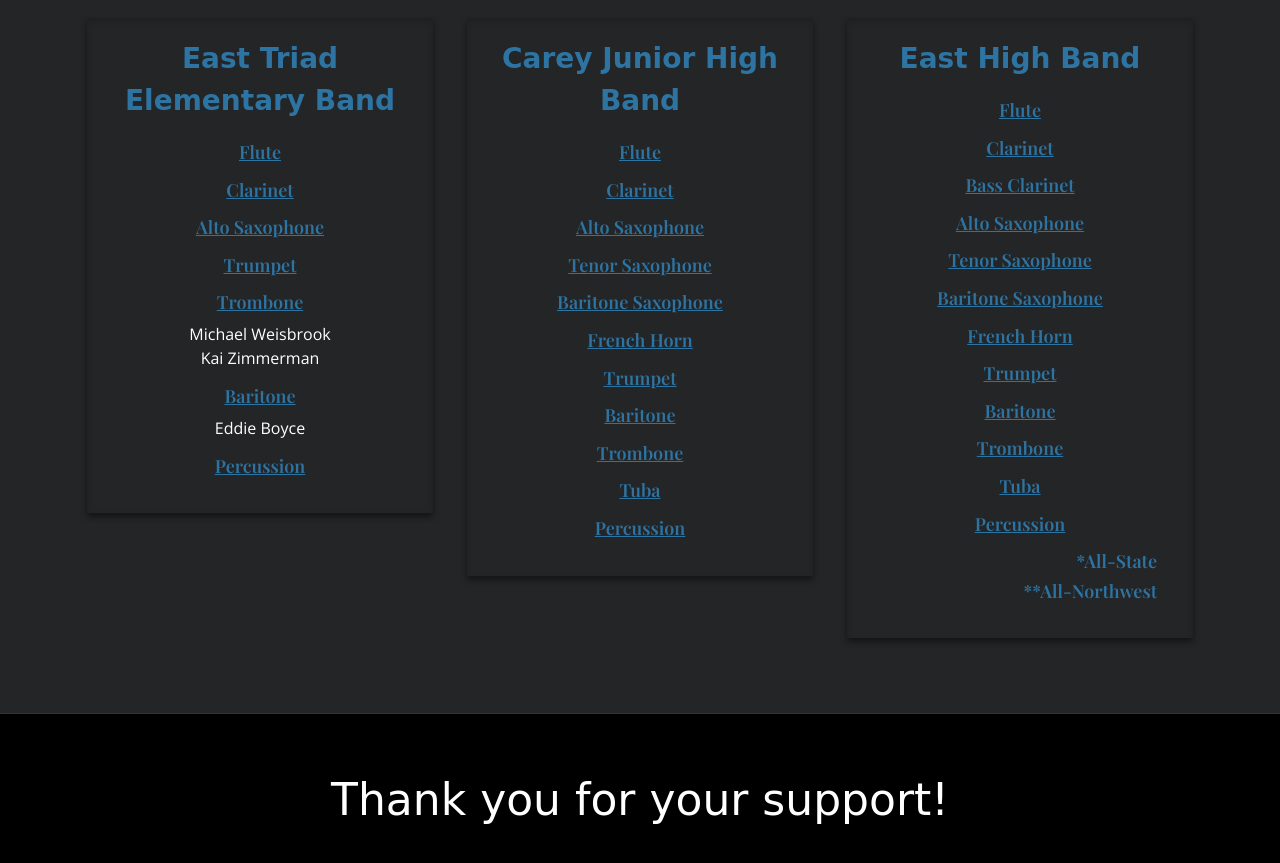
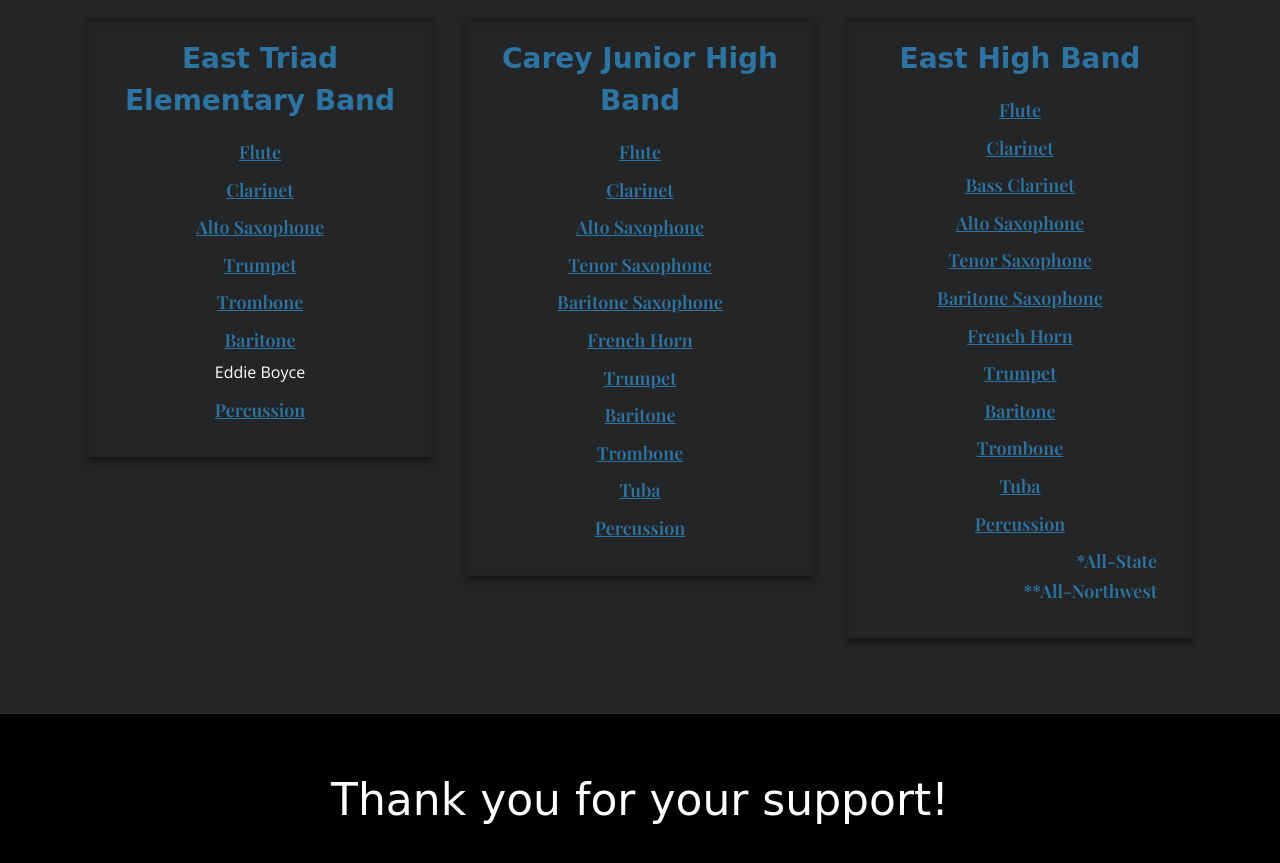
Before and after one commit to btschu/2022_east_triad_winter_concert_program, a plain HTML site: page index.html in a window 1280 px wide. Shown: the part 2142-3005 px from the top of the page. Drawn offline with nearby package versions, Linux system fonts and the light colour scheme; a web font is replaced by a local one.

Commit message:
removed student

```diff
--- a/index.html
+++ b/index.html
@@ -306,8 +306,7 @@
 
               <h4>Trombone</h4>
               <ul>
-                <li>Michael Weisbrook</li>
-                <li>Kai Zimmerman</li>
+
               </ul>
 
               <h4>Baritone</h4>
```
